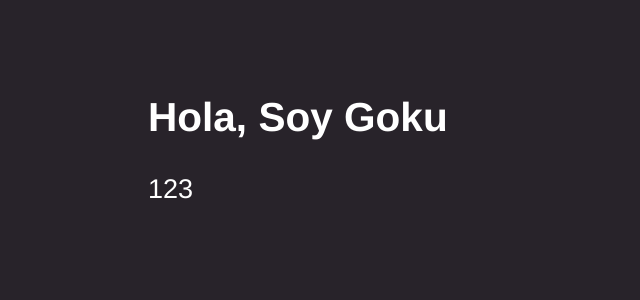
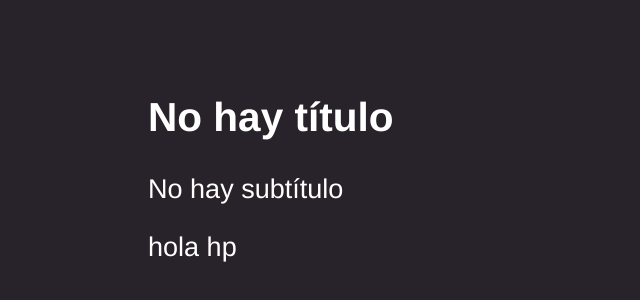
Before and after one commit to anse128/react-vite-counter-app, a React (Vite) app: page / in a window 1280 px wide. Shown: the part 88-388 px from the top of the page, without its empty margins (0-640 px from the left). Built offline with nearby package versions, Linux system fonts and the light colour scheme.

Commit message:
default proptypes

```diff
--- a/src/FirstApp.jsx
+++ b/src/FirstApp.jsx
@@ -20,7 +20,7 @@
 
 // export const FirstApp = (props) => { // no es lo comun usar las props así
 // export const FirstApp = ({ title = 'Hola, Soy Sebastián'}) => { // valor por defecto
-export const FirstApp = ({ title, subTitle }) => { //
+export const FirstApp = ({ title, subTitle, name }) => { //
 
     // console.log(title)
 
@@ -48,6 +48,7 @@
             {/* <code>{JSON.stringify(newMessage)}</code> */}
 
             <p>{subTitle}</p> {/*  */}
+            <p>{name}</p>
         </>
     )
 }
@@ -55,5 +56,11 @@
 
 FirstApp.propTypes = {
     title: PropTypes.string.isRequired, // manda error si no es mandado
-    subTitle: PropTypes.number.isRequired
+    subTitle: PropTypes.string
 }
+
+FirstApp.defaultProps = {
+    title: 'No hay título',
+    subTitle: 'No hay subtítulo',
+    name: 'hola hp'
+}
--- a/src/main.jsx
+++ b/src/main.jsx
@@ -17,7 +17,7 @@
         {/* <HelloWorldApp />        renderizamos el app */}
         {/* <FirstApp title="Hola, soy cacorro" subTitle={123} /> */}
         {/* <FirstApp title /> booleano */}
-        <FirstApp title="Hola, Soy Goku" subTitle={123} />
+        <FirstApp />
         {/* <FirstApp  /> */}
     </React.StrictMode>
 )
```
